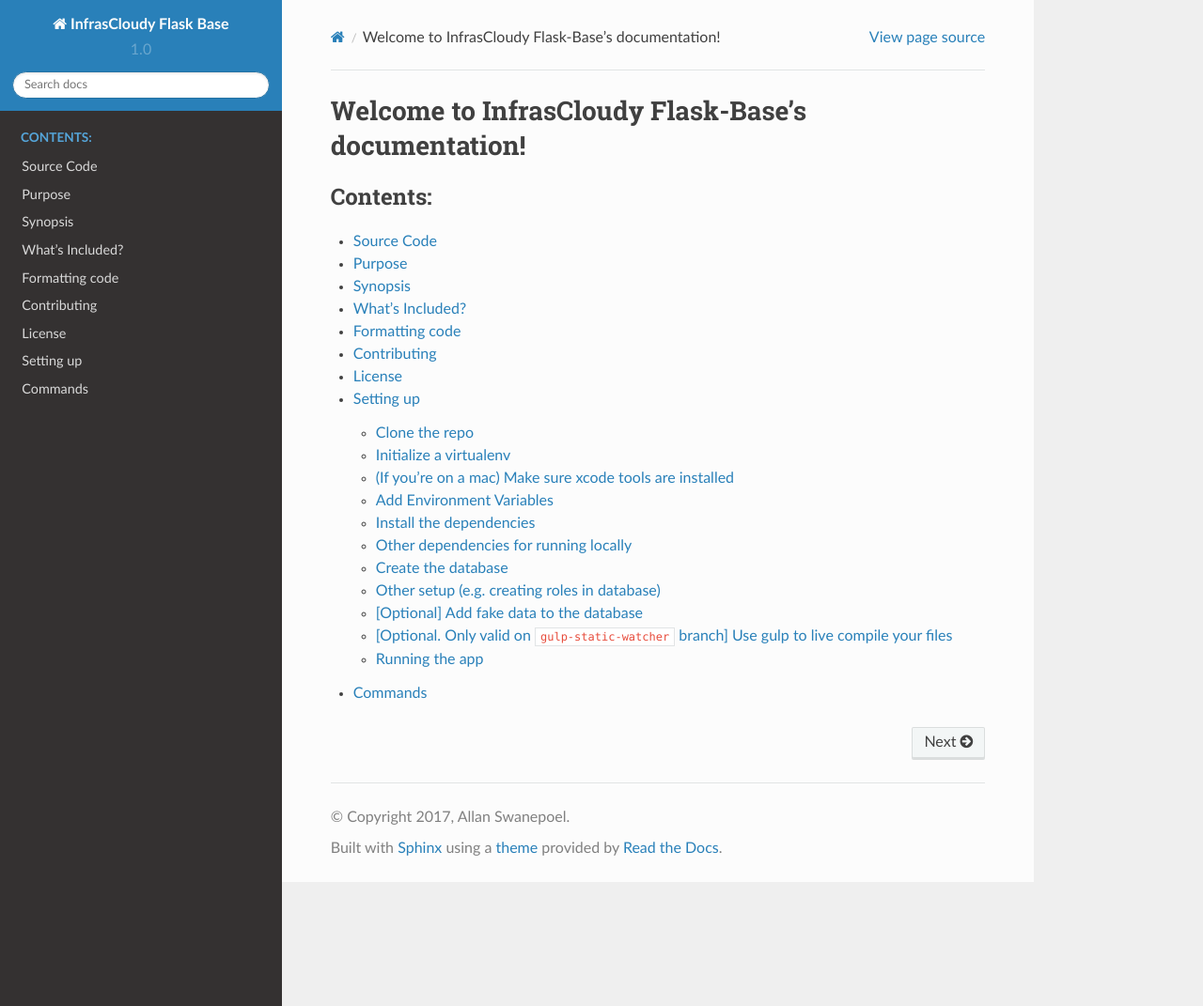
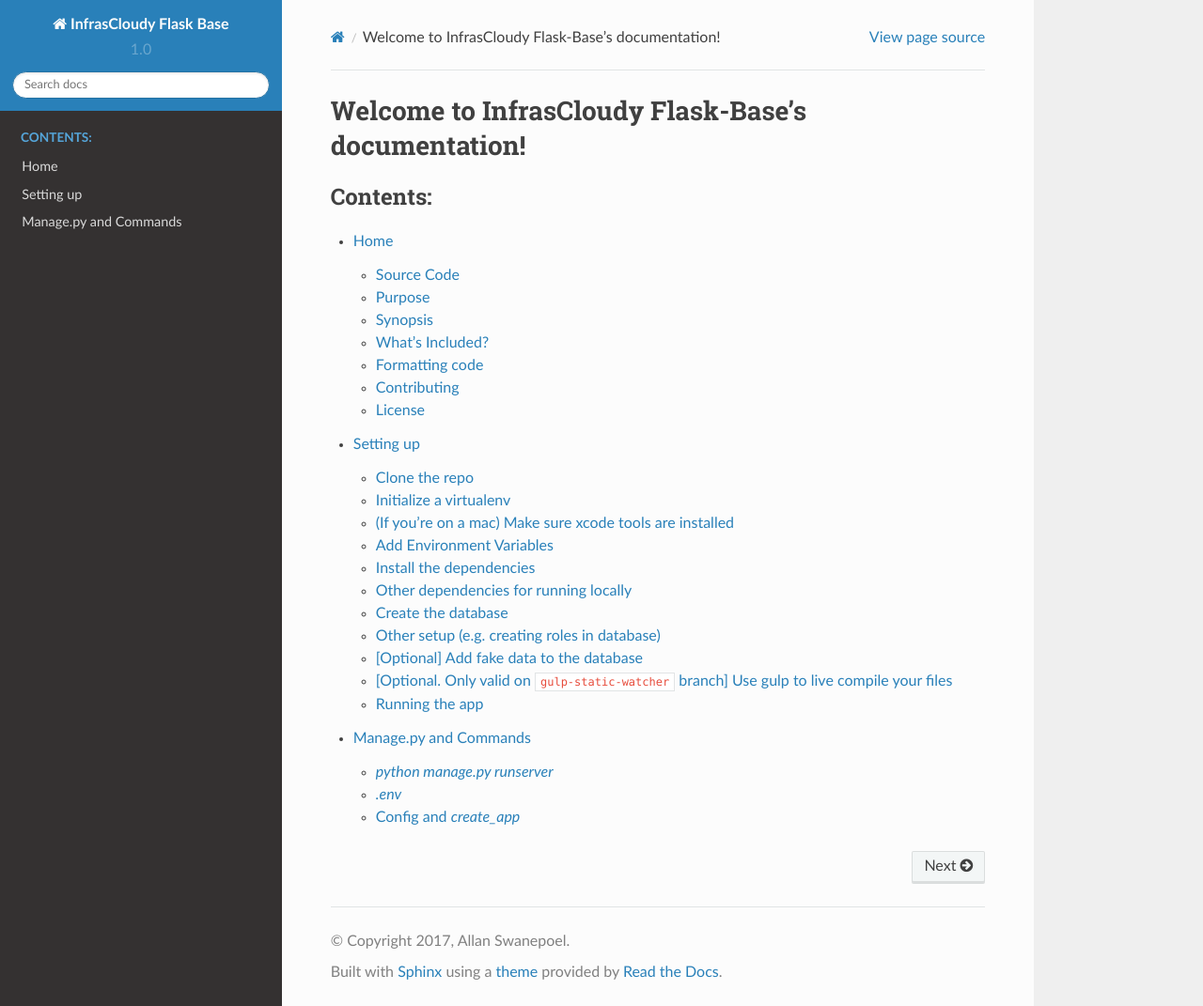
Before and after one commit to infrascloudy/flask-base, a Sphinx documentation site: the page built from docs/source/index.rst, in a window 1280 px wide and 1071 px high. Shown: the whole window at 94% size. Built offline with Sphinx 7.4.7 and the Read the Docs theme 2.0.0, drawn with Linux system fonts in a browser that asks for light colours; part of the change alters nothing that is shown.

```diff
--- a/docs/source/commands.rst
+++ b/docs/source/commands.rst
@@ -1,4 +1,41 @@
 .. _commands:
 
-Commands
-========
+Manage.py and Commands
+======================
+
+`python manage.py runserver`
+----------------------------
+
+A note about python manage.py runserver.
+Runserver is actually located in flask_script.
+Since we have not specified a runserver command, it defaults to
+flask_script's Server() method which calls the native
+flask method app.run().
+You can pass in some arguemnts such
+as changing the port on which the server is run.
+
+`.env`
+------
+
+The following code block will look for a '.env' file which
+contains environment variables for things like email address
+and any other env vars. The .env file will be parsed and
+santized.
+Each line contains some "NAME=VALUE" pair.
+Split this and then store var[0] = "NAME" and var[1] = "VALUE".
+Then formally set the environment variable in the last line of
+this block.
+Per our running example, os.environ["NAME"] = "VALUE"
+These environment variables can be accessed with "os.getenv('KEY')"
+
+::python
+
+    if os.path.exists('.env'):
+        print('Importing environment from .env file')
+        for line in open('.env'):
+            var = line.strip().split('=')
+            if len(var) == 2:
+                os.environ[var[0]] = var[1]
+
+Config and `create_app`
+-----------------------
--- a/docs/source/home.rst
+++ b/docs/source/home.rst
@@ -1,4 +1,7 @@
-.. home:
+.. _home:
+
+Home
+====
 
 Source Code
 -----------
```
